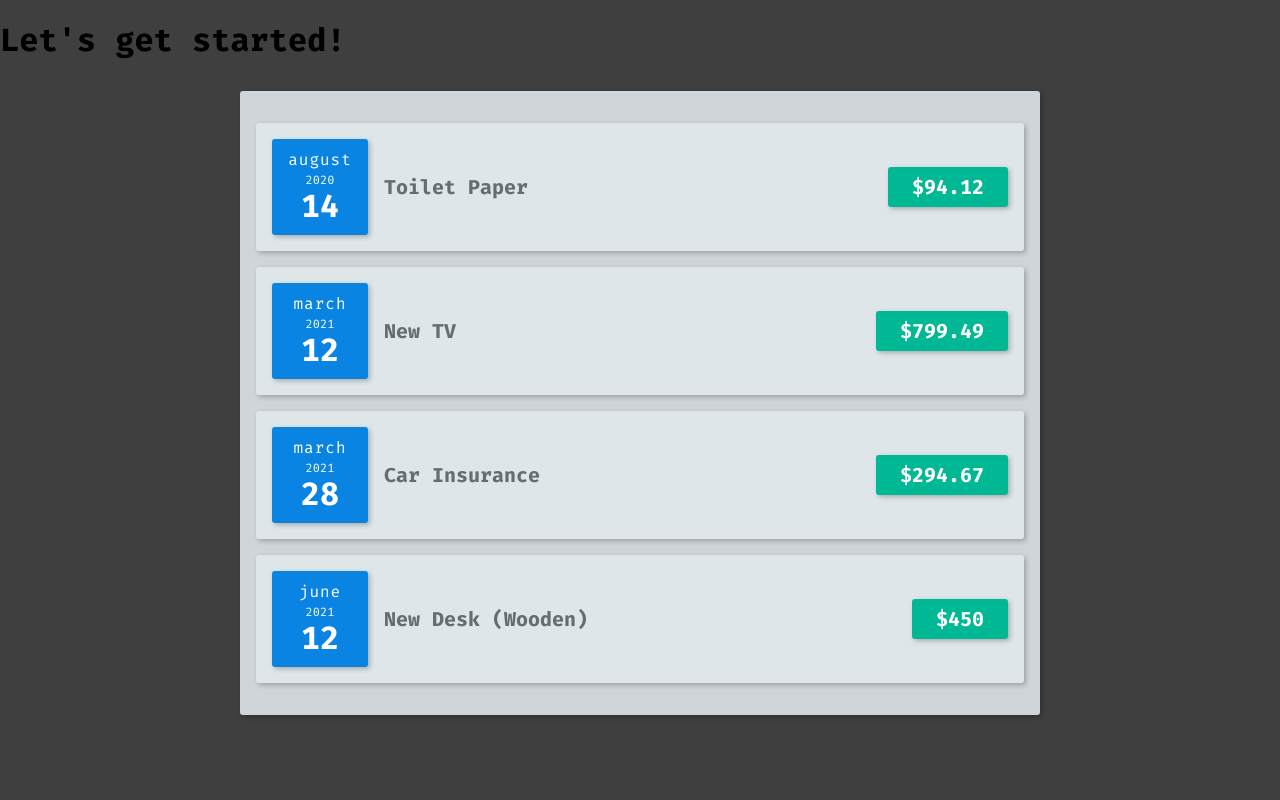
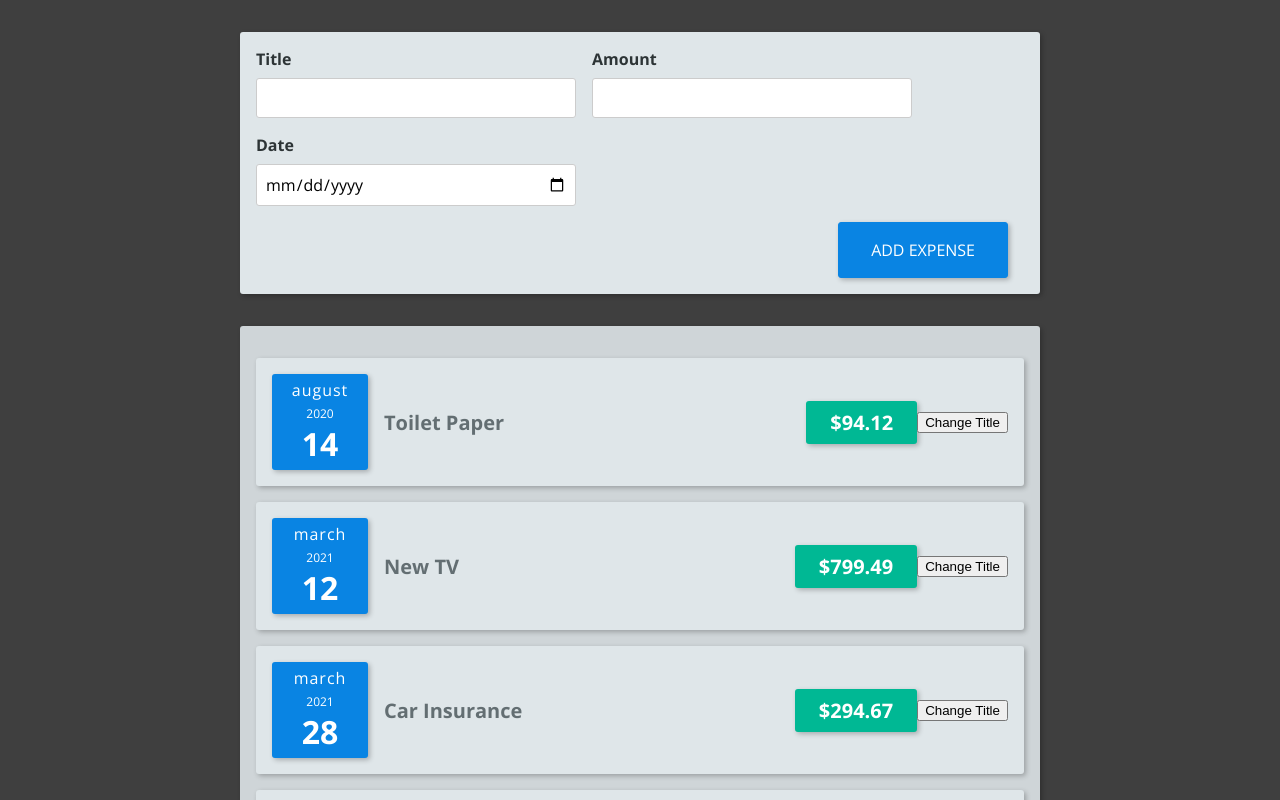
Before and after one commit to unclekoin/expenses-app, a React (Create React App) app: page / in a window 1280 px wide. Shown: the top 800 px of the page. Built offline with nearby package versions, Linux system fonts and the light colour scheme.

Commit message:
feat: add form component

```diff
--- a/src/App.js
+++ b/src/App.js
@@ -1,7 +1,9 @@
 import React from "react";
+import NewExpense from "./components/NewExpense/NewExpense";
 import Expenses from "./components/Expenses/Expenses";
 
 const App = () => {
+
     const expenses = [
       {
         id: 'e1',
@@ -26,7 +28,7 @@
 
   return (
     <div>
-      <h1>Let's get started!</h1>
+      <NewExpense />
       <Expenses items={ expenses } />
     </div>
   )
--- a/src/components/Expenses/ExpenseItem.js
+++ b/src/components/Expenses/ExpenseItem.js
@@ -1,10 +1,16 @@
-import React from "react";
+import React, { useState } from "react";
 import ExpenseDate from "./ExpenseDate";
 import Card from "../UI/Card";
 import "./ExpenseItem.css"
 
 const ExpenseItem = ( props ) => {
-  const { title, amount, date } = props;
+  const { amount, date } = props;
+  const [title, setTitle] = useState( props.title )
+
+  const clickHandler = () => {
+    setTitle('new ' + title )
+  }
+
   return (
     <Card className="expense-item">
       <ExpenseDate date={ date } />
@@ -12,6 +18,7 @@
         <h2>{ title }</h2>
         <div className="expense-item__price">${ amount }</div>
       </div>
+      <button onClick={ clickHandler }>Change Title</button>
     </Card>
   )
 }
--- /dev/null
+++ b/src/components/NewExpense/ExpenseForm.css
@@ -0,0 +1,26 @@
+.new-expense__controls {
+    display: flex;
+    flex-wrap: wrap;
+    gap: 1rem;
+    margin-bottom: 1rem;
+    text-align: left;
+}
+
+.new-expense__control label {
+    font-weight: bold;
+    margin-bottom: 0.5rem;
+    display: block;
+}
+
+.new-expense__control input {
+    font: inherit;
+    padding: 0.5rem;
+    border-radius: 3px;
+    border: 1px solid #ccc;
+    width: 20rem;
+    max-width: 100%;
+}
+
+.new-expense__actions {
+    text-align: right;
+}
--- /dev/null
+++ b/src/components/NewExpense/ExpenseForm.js
@@ -0,0 +1,56 @@
+import React, { useState } from "react";
+import "./ExpenseForm.css"
+
+const ExpenseForm = () => {
+  const [enteredTitle, setEnteredTitle] = useState('');
+  const [enteredAmount, setEnteredAmount] = useState('');
+  const [enteredDate, setEnteredDate] = useState('');
+  // const [userInput, setUserInput] = useState({
+  //   enteredTitle: '',
+  //   enteredAmount: '',
+  //   enteredDate: ''
+  // })
+
+  const titleChangeHandler = (e) => {
+    setEnteredTitle(e.target.value);
+    // setUserInput({
+    //   ...userInput,
+    //   enteredTitle: e.target.value
+    // })
+    // setUserInput((prevState) => {
+    //   return {...prevState, enteredTitle: e.target.value}
+    // })
+  }
+
+  const amountChangeHandler = (e) => {
+    setEnteredAmount(e.target.value);
+  }
+
+  const dateChangeHandler = (e) => {
+    setEnteredDate(e.target.value);
+  }
+
+  return (
+    <form>
+      <div className="new-expense__controls">
+        <div className="new-expense__control">
+          <label>Title</label>
+          <input type="text" onChange={ titleChangeHandler }/>
+        </div>
+        <div className="new-expense__control">
+          <label>Amount</label>
+          <input type="number" min="0.01" step="0.01" onChange={ amountChangeHandler }/>
+        </div>
+        <div className="new-expense__control">
+          <label>Date</label>
+          <input type="date" min="2021-05-01" max="2025-12-31" onChange={ dateChangeHandler }/>
+        </div>
+      </div>
+      <div className="new-expense__actions">
+        <button type="submit">Add expense</button>
+      </div>
+    </form>
+  )
+}
+
+export default ExpenseForm;
--- /dev/null
+++ b/src/components/NewExpense/NewExpense.css
@@ -0,0 +1,40 @@
+.new-expense {
+    background-color: #dfe6e9;
+    color: #2d3436;
+    padding: 1rem;
+    margin: 2rem auto;
+    width: 50rem;
+    max-width: 95%;
+    border-radius: 12px;
+    text-align: center;
+    box-shadow: 0 1px 8px rgba(0, 0, 0, 0.25);
+}
+
+.new-expense button {
+    font: inherit;
+    text-transform: uppercase;
+    cursor: pointer;
+    padding: 1rem 2rem;
+    border: 1px solid #0984e3;
+    background-color: #0984e3;
+    color: white;
+    border-radius: 3px;
+    margin-right: 1rem;
+    box-shadow: 2px 2px 5px rgba(0, 0, 0, 0.25);
+}
+
+.new-expense button:hover,
+.new-expense button:active {
+    background-color: #74b9ff;
+}
+
+.new-expense button.alternative {
+    color: #2d3436;
+    border-color: transparent;
+    background-color: transparent;
+}
+
+.new-expense button.alternative:hover,
+.new-expense button.alternative:active {
+    background-color: #ff7675;
+}
--- /dev/null
+++ b/src/components/NewExpense/NewExpense.js
@@ -0,0 +1,14 @@
+import React from "react";
+import ExpenseForm from "./ExpenseForm";
+import "./NewExpense.css"
+import Card from "../UI/Card";
+
+const NewExpense = () => {
+  return (
+    <Card className="new-expense">
+      <ExpenseForm />
+    </Card>
+  )
+}
+
+export default NewExpense;
--- a/src/index.css
+++ b/src/index.css
@@ -1,11 +1,11 @@
-@import url('https://fonts.googleapis.com/css2?family=Fira+Mono:wght@400;700&display=swap');
+@import url('https://fonts.googleapis.com/css2?family=Open+Sans:wght@400;700&display=swap');
 
 * {
   box-sizing: border-box;
 }
 
 html {
-  font-family: 'Fira Mono', monospace;
+  font-family: 'Open Sans', sans-serif;
 }
 
 body {
```
Lines whose indentation alone changed are shown as unchanged.
